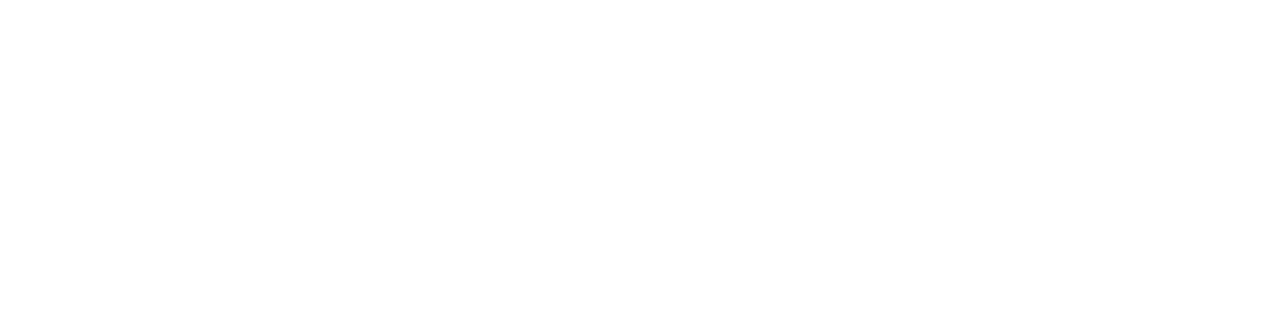
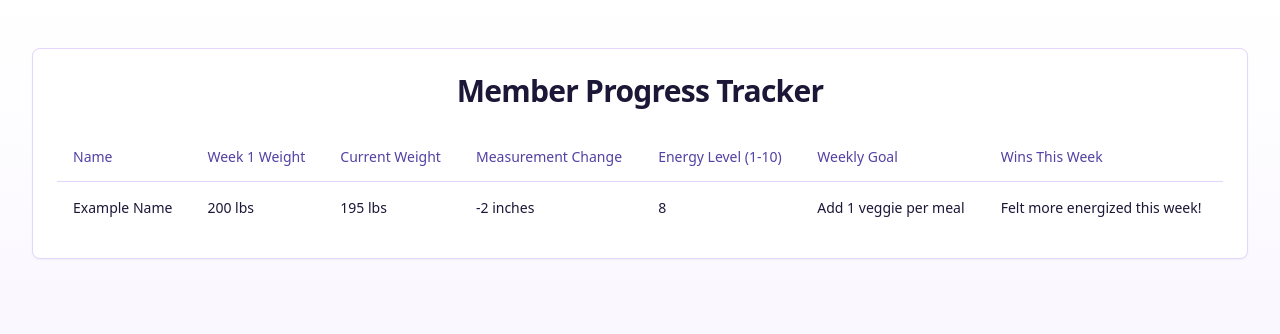
Before and after one commit to izzydoesizzy/shelly-heinrichs, a React (Vite) app: page /progress in a window 1280 px wide. Before the commit this address had no page. Shown: the top 334 px of the page. Built offline with nearby package versions, Linux system fonts and the light colour scheme.

Commit message:
Add member progress tracker page
Implement a new page for tracking member progress, including a spreadsheet layout for recording weekly weight, measurements, energy levels, goals, and weekly wins.
[skip gpt_engineer]

```diff
--- a/src/App.tsx
+++ b/src/App.tsx
@@ -4,6 +4,7 @@ import { TooltipProvider } from "@/components/ui/tooltip";
 import { QueryClient, QueryClientProvider } from "@tanstack/react-query";
 import { BrowserRouter, Routes, Route } from "react-router-dom";
 import Index from "./pages/Index";
+import ProgressTracker from "./pages/ProgressTracker";
 
 const queryClient = new QueryClient();
 
@@ -15,6 +16,7 @@ const App = () => (
       <BrowserRouter>
         <Routes>
           <Route path="/" element={<Index />} />
+          <Route path="/progress" element={<ProgressTracker />} />
         </Routes>
       </BrowserRouter>
     </TooltipProvider>
--- a/src/components/WeightLossCalculator.tsx
+++ b/src/components/WeightLossCalculator.tsx
@@ -5,6 +5,7 @@ import { Card, CardContent, CardDescription, CardHeader, CardTitle } from "@/com
 import { Dialog, DialogContent, DialogDescription, DialogHeader, DialogTitle } from "@/components/ui/dialog";
 import { CheckCircle2 } from "lucide-react";
 import { toast } from "sonner";
+import { Link } from "react-router-dom";
 
 export const WeightLossCalculator = () => {
   const [currentWeight, setCurrentWeight] = useState("");
@@ -130,13 +131,11 @@ export const WeightLossCalculator = () => {
               <Button className="w-full" onClick={() => window.location.href = "/contact"}>
                 Contact Us
               </Button>
-              <Button
-                variant="outline"
-                className="w-full"
-                onClick={() => setShowProgram(false)}
-              >
-                Close
-              </Button>
+              <Link to="/progress" className="w-full">
+                <Button variant="outline" className="w-full">
+                  View Progress Tracker Demo
+                </Button>
+              </Link>
             </div>
           </div>
         </DialogContent>
--- /dev/null
+++ b/src/pages/ProgressTracker.tsx
@@ -0,0 +1,63 @@
+import { Table, TableBody, TableCell, TableHead, TableHeader, TableRow } from "@/components/ui/table";
+import { Card, CardContent, CardHeader, CardTitle } from "@/components/ui/card";
+
+const ProgressTracker = () => {
+  // This would typically come from a database
+  const progressData = [
+    {
+      name: "Example Name",
+      weekOneWeight: "200 lbs",
+      currentWeight: "195 lbs",
+      measurementChange: "-2 inches",
+      energyLevel: "8",
+      weeklyGoal: "Add 1 veggie per meal",
+      wins: "Felt more energized this week!"
+    }
+  ];
+
+  return (
+    <div className="min-h-screen bg-gradient-to-b from-background to-muted py-12">
+      <div className="max-w-7xl mx-auto px-4 sm:px-6 lg:px-8">
+        <Card>
+          <CardHeader>
+            <CardTitle className="text-3xl font-bold text-center">
+              Member Progress Tracker
+            </CardTitle>
+          </CardHeader>
+          <CardContent>
+            <div className="overflow-x-auto">
+              <Table>
+                <TableHeader>
+                  <TableRow>
+                    <TableHead>Name</TableHead>
+                    <TableHead>Week 1 Weight</TableHead>
+                    <TableHead>Current Weight</TableHead>
+                    <TableHead>Measurement Change</TableHead>
+                    <TableHead>Energy Level (1-10)</TableHead>
+                    <TableHead>Weekly Goal</TableHead>
+                    <TableHead>Wins This Week</TableHead>
+                  </TableRow>
+                </TableHeader>
+                <TableBody>
+                  {progressData.map((entry, index) => (
+                    <TableRow key={index}>
+                      <TableCell className="font-medium">{entry.name}</TableCell>
+                      <TableCell>{entry.weekOneWeight}</TableCell>
+                      <TableCell>{entry.currentWeight}</TableCell>
+                      <TableCell>{entry.measurementChange}</TableCell>
+                      <TableCell>{entry.energyLevel}</TableCell>
+                      <TableCell>{entry.weeklyGoal}</TableCell>
+                      <TableCell>{entry.wins}</TableCell>
+                    </TableRow>
+                  ))}
+                </TableBody>
+              </Table>
+            </div>
+          </CardContent>
+        </Card>
+      </div>
+    </div>
+  );
+};
+
+export default ProgressTracker;
```
